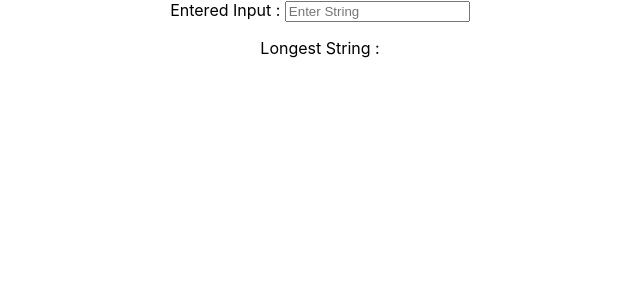
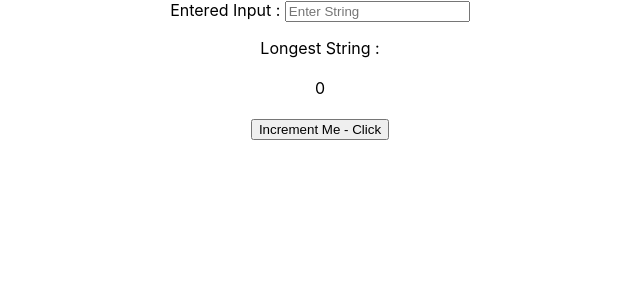
Before and after one commit to prateekagrawal08/react-samples, a React (Create React App) app: page / in a window 1280 px wide. Shown: the top 300 px of the page, without its empty margins (320-960 px from the left). Built offline with nearby package versions, Linux system fonts and the light colour scheme.

Commit message:
Closure with Memoization

```diff
--- a/src/components/directory/directory.component.jsx
+++ b/src/components/directory/directory.component.jsx
@@ -1,10 +1,12 @@
 import React, {useState, useEffect} from 'react';
-import {getSubStr, getLongestItemInArray} from "../../utilites/utility";
+import {getSubStr, getLongestItemInArray, closureExample,} from "../../utilites/utility";
 
 const Directory = ()=> {
 
     const [subStr, setSubStr] = useState('');
     const [subStrOutput, setSubStrOutput] = useState([]);
+    const [incremeter, setIncrementer] = useState(0);
+    const protectedClosure = closureExample();
 
     useEffect(()=>{
          setSubStrOutput(getSubStr(subStr));
@@ -22,6 +24,10 @@ const Directory = ()=> {
         setSubStr(event.target.value);
     }
 
+    const callIncrementer = ()=> {
+        protectedClosure(2);
+    }
+
     const longestString = subStrOutput.length > 0 && subStrOutput.reduce(function(a, b){
         return a.length > b.length ? a : b
     })
@@ -34,6 +40,11 @@ const Directory = ()=> {
             return(<p> {str}</p>)
         })}
         <label>Longest String : </label> {getLongestItemInArray(subStrOutput)}
+        <br/><br/>
+        <label>{incremeter}</label>
+        <br/><br/>
+        <button onClick={callIncrementer}>Increment Me - Click</button>
+
     </div>);
 }
 
--- a/src/utilites/utility.js
+++ b/src/utilites/utility.js
@@ -32,3 +32,18 @@ export const getLongestItemInArray = (subStrOutput)=> {
         return a.length > b.length ? a : b
     })
 }
+
+
+export const closureExample = ()=> {
+    let cache = {};
+    return number => {
+        if(cache[number]){
+            console.log('Take from Cache');
+            return cache[number];
+        }
+        const addedNumber = number * 5;
+        console.log('First Time Execution');
+        cache[number] = addedNumber;
+        return addedNumber;
+    }
+}
```
